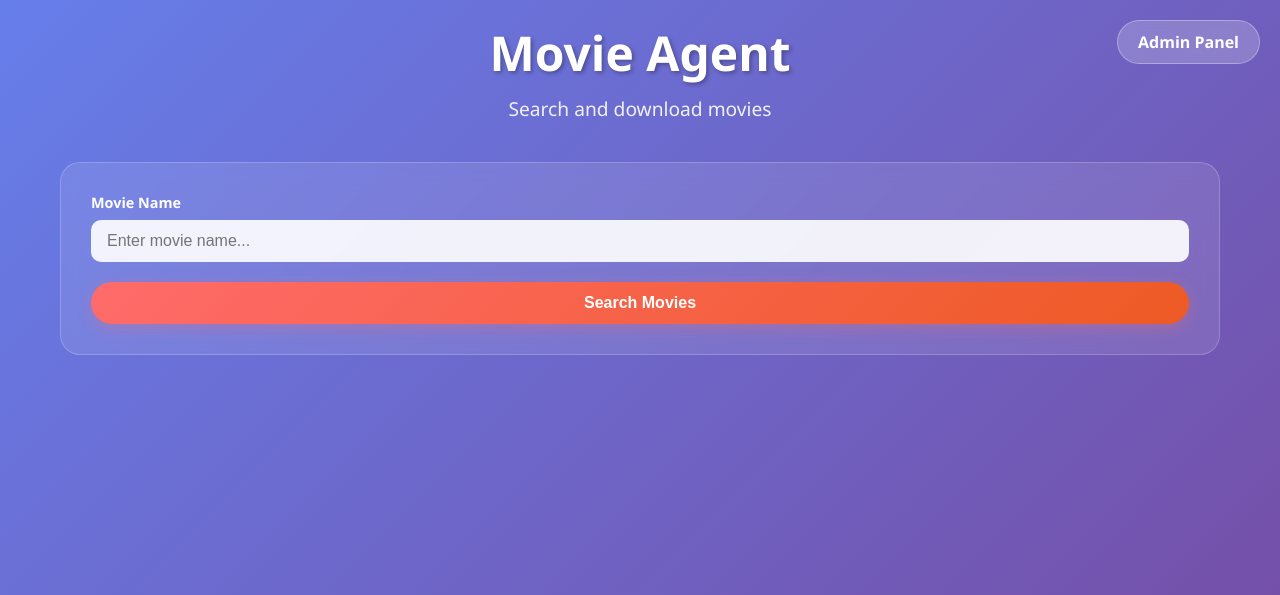
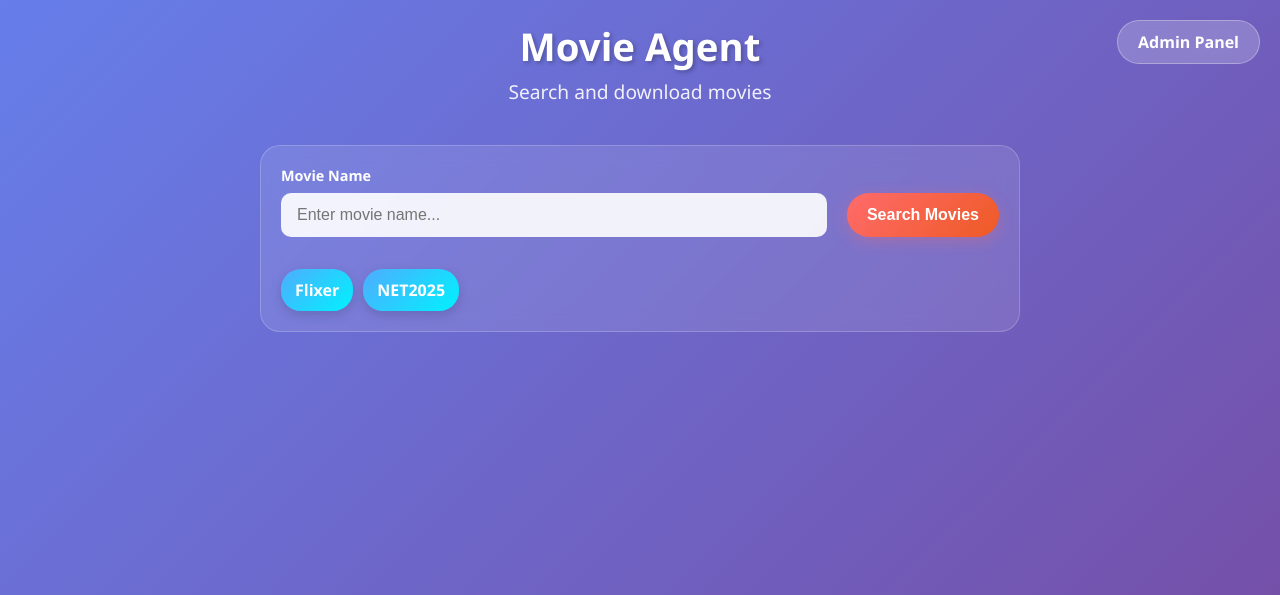
Before and after one commit to vamsi061/Movie-Agent-vercel, a Flask app: page /api in a window 1280 px wide. Shown: the top 595 px of the page. Run offline with Flask 3, Linux system fonts and the light colour scheme.

Commit message:
UI(api): compact desktop search layout similar to chat.z.ai; add quick links (Flixer, NET2025) under search

```diff
--- a/templates/api/index.html
+++ b/templates/api/index.html
@@ -36,9 +36,9 @@
         }
 
         .header h1 {
-            font-size: 3rem;
-            margin-bottom: 10px;
-            text-shadow: 2px 2px 4px rgba(0,0,0,0.3);
+            font-size: clamp(1.8rem, 4vw, 2.4rem);
+            margin-bottom: 6px;
+            text-shadow: 2px 2px 4px rgba(0,0,0,0.25);
         }
 
         .header p {
@@ -815,6 +815,27 @@
             margin-right: 4px;
             font-size: 0.7rem;
         }
+
+        /* Compact desktop layout like chat.z.ai */
+        .quick-links { margin-top: 12px; display: flex; gap: 10px; flex-wrap: wrap; }
+        .quick-link-btn {
+            background: linear-gradient(135deg, #4facfe 0%, #00f2fe 100%);
+            color: white; text-decoration: none; font-weight: 600;
+            padding: 10px 14px; border-radius: 20px; display: inline-block;
+            transition: transform 0.2s ease, box-shadow 0.2s ease;
+            box-shadow: 0 4px 12px rgba(0,0,0,0.15);
+        }
+        .quick-link-btn:hover { transform: translateY(-1px); box-shadow: 0 6px 16px rgba(0,0,0,0.2); }
+
+        input#movieName { min-height: 44px; }
+
+        @media (min-width: 992px) {
+            .search-section { max-width: 760px; margin: 0 auto; padding: 20px; }
+            .search-form { grid-template-columns: 1fr auto; align-items: end; }
+            .search-form .form-row { grid-column: 1; }
+            .search-form .search-btn { grid-column: 2; align-self: end; height: 44px; padding: 10px 20px; }
+            .quick-links { grid-column: 1 / -1; }
+        }
     </style>
 </head>
 <body>
@@ -834,6 +855,10 @@
                     </div>
                 </div>
                 <button class="search-btn" onclick="searchMovies()">Search Movies</button>
+                <div class="quick-links">
+                    <a class="quick-link-btn" href="https://flixer.su/" target="_blank" rel="noopener">Flixer</a>
+                    <a class="quick-link-btn" href="https://net2025.cc/home" target="_blank" rel="noopener">NET2025</a>
+                </div>
             </div>
         </div>
 
```
